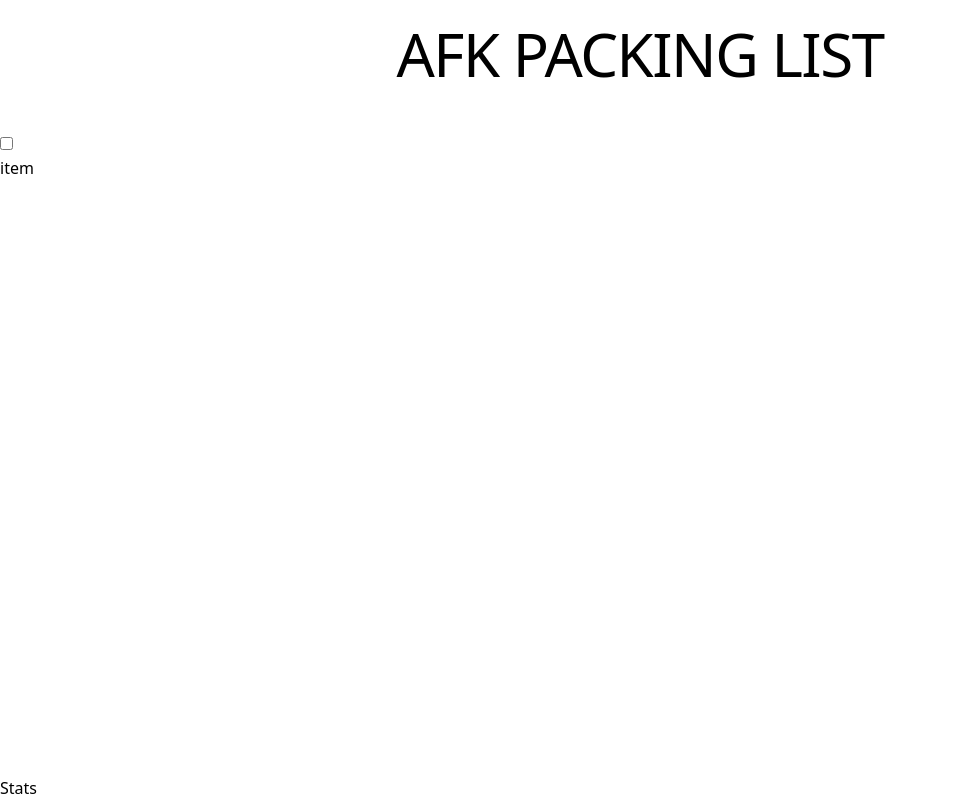
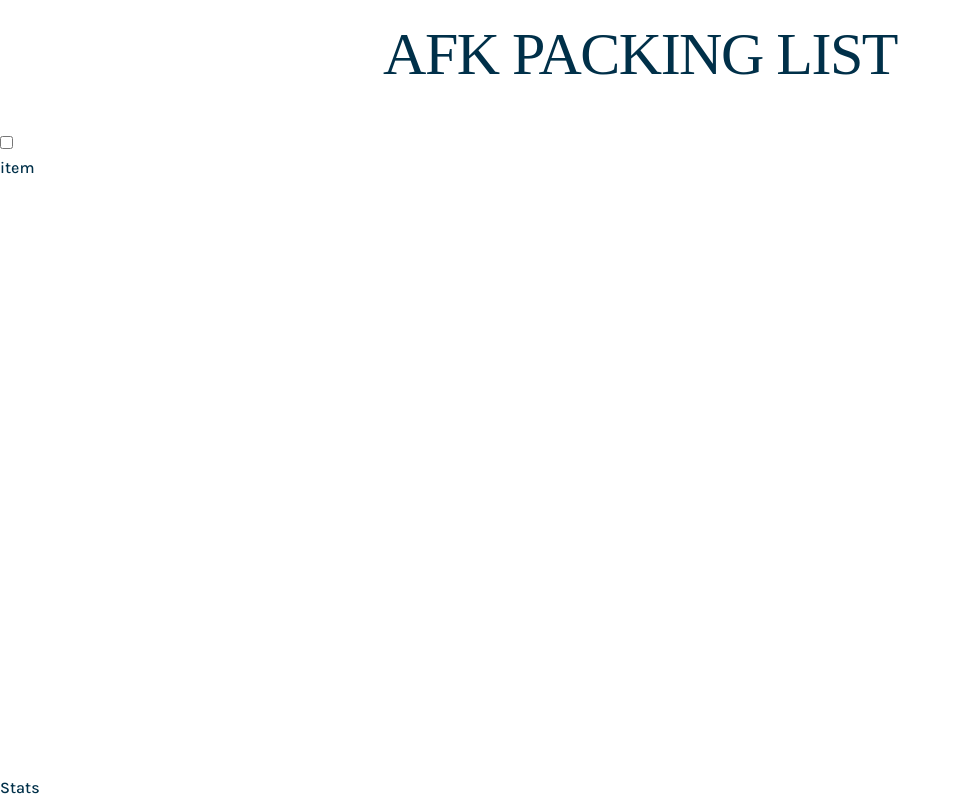
Before and after one commit to ritabradley/afk-packing-list, a React (Vite) app: page / in a window 1280 px wide. Shown: the whole page, without its empty margins (0-961 px from the left). Built offline with nearby package versions, Linux system fonts and the light colour scheme; a web font is replaced by a local one.

Commit message:
assign fonts to `Header` and `App`

```diff
--- a/src/App.jsx
+++ b/src/App.jsx
@@ -8,7 +8,7 @@ import './App.css';
 
 function App() {
   return (
-    <div className='app grid w-full h-screen'>
+    <div className='app font-body text-navy grid w-full h-screen'>
       <Header />
       <Form />
       <PackingList />
--- a/src/components/Header.jsx
+++ b/src/components/Header.jsx
@@ -1,3 +1,3 @@
 export default function Header() {
-  return <h1 className='spa py-6 text-6xl tracking-tight text-center uppercase'>AFK Packing List</h1>;
+  return <h1 className='font-heading py-6 text-6xl tracking-tight text-center uppercase'>AFK Packing List</h1>;
 }
```
